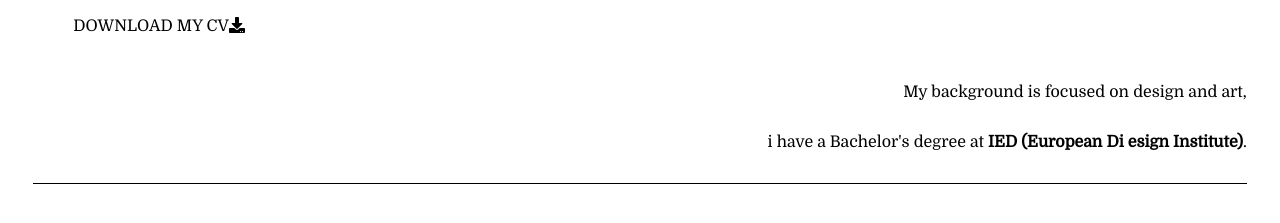
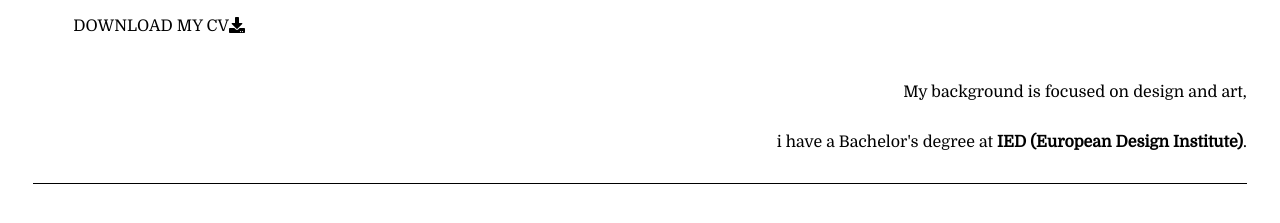
Before and after one commit to eroenegativo/my-portfolio, a Vue app: page / in a window 1280 px wide. Shown: the part 1160-1383 px from the top of the page. Built offline with nearby package versions, Linux system fonts and the light colour scheme.

Commit message:
fix spelling error

```diff
--- a/src/pages/About.vue
+++ b/src/pages/About.vue
@@ -33,8 +33,7 @@
           <div class="box-description">
             <p>
               My background is focused on design and art,<br /> i have a Bachelor's
-              degree at <b itemprop="alumniOf">IED (European Di
-                esign Institute)</b>.
+              degree at <b itemprop="alumniOf">IED (European Design Institute)</b>.
             </p>
           </div>
         <!--  <div class="box-button">
```
